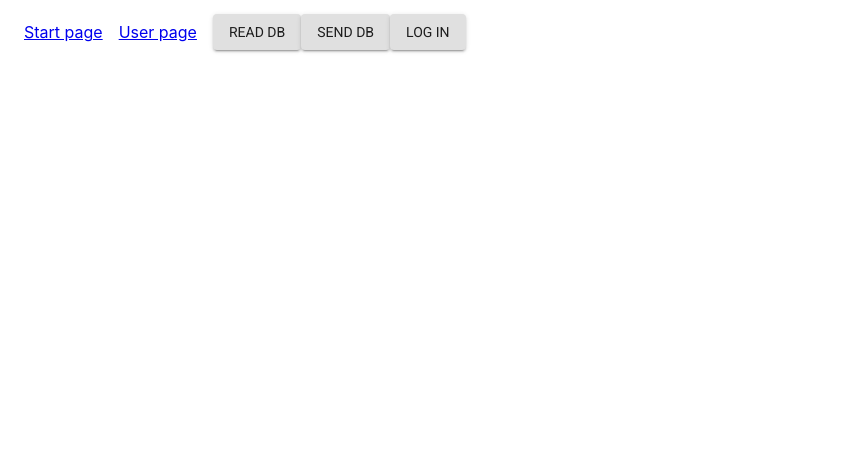
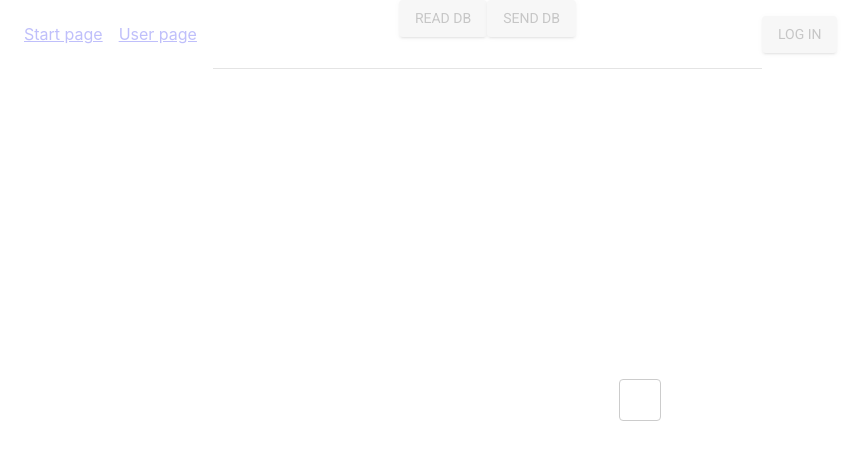
Before and after one commit to isaksc2/Before-Effects, a React (Create React App) app in the folder React/my-app/: page /user/ in a window 1280 px wide. Shown: the top 460 px of the page, without its empty margins (0-860 px from the left). Built offline with nearby package versions, Linux system fonts and the light colour scheme; no server answers.

Commit message:
popup init

```diff
--- a/React/my-app/package.json
+++ b/React/my-app/package.json
@@ -13,6 +13,7 @@
     "react-dom": "^17.0.2",
     "react-firebase-hooks": "^4.0.1",
     "react-google-login": "^5.2.2",
+    "react-modal": "^3.14.4",
     "react-native": "^0.66.4",
     "react-router-dom": "^6.2.1",
     "react-scripts": "4.0.3",
--- a/React/my-app/src/components/SubmitVideo.js
+++ b/React/my-app/src/components/SubmitVideo.js
@@ -1,17 +1,30 @@
-import React, { Component, Uploader, MediaUploader } from 'react';
+import React, { Component, Uploader, MediaUploader, useState } from 'react';
 import { Button } from '@material-ui/core'
 import { collection, getDocs, getDoc, setDoc, doc, serverTimestamp } from "firebase/firestore/lite"
 import { COOLDOWN, COOLDOWN_MARGIN } from '../Constants.js';
 import { authentication, db } from '../Firebase.js';
 import { googleSignIn } from './SignInOut.js';
+import UploadPopup from './UploadPopup.js';
+import Modal from "react-modal"
 
+const customStyles = {
+    content: {
+      top: '50%',
+      left: '50%',
+      right: 'auto',
+      bottom: 'auto',
+      marginRight: '-50%',
+      transform: 'translate(-50%, -50%)',
+    },
+  };
 
 
 export default class SubmitVideo extends Component {
     constructor(props) {
         super(props);
         this.state = {
-            toggleSFX: true
+            toggleSFX: true,
+            modalIsOpen: true
         };
     }
 
@@ -78,12 +91,17 @@ export default class SubmitVideo extends Component {
     }
 
 
-
     render() {
         return (
             <div>
                 <Button variant="contained" onClick={this.readDB}>read db</Button>
                 <Button variant="contained" onClick={this.sendDB}>send db</Button>
+                <Modal
+                    isOpen={this.state.modalIsOpen}
+                    style={customStyles}
+                    contentLabel="Example Modal">
+                </Modal>
+                <UploadPopup trigger ={true}></UploadPopup>
             </div>
         )
     }
--- /dev/null
+++ b/React/my-app/src/components/UploadPopup.css
@@ -0,0 +1,25 @@
+.popup {
+    position: fixed;
+    top: 100;
+    left: 0;
+    width: 100%;
+    height: 100vh;
+    background-color: rgba(0, 0, 0, 0.2);
+    display: flex;
+    justify-content: center;
+    align-items: center;
+}
+
+.popup-inner {
+    position: relative;
+    padding: 32px;
+    width: 100%;
+    max-width: 640px;
+    background-color: #FFF;
+}
+
+.popup-inner .close-btn {
+    position: absolute;
+    top: 16px;
+    right: 16px;
+}
--- /dev/null
+++ b/React/my-app/src/components/UploadPopup.js
@@ -0,0 +1,19 @@
+import React, { Component } from 'react'
+import { TextField } from '@material-ui/core'
+
+export default class UploadPopup extends Component {
+    constructor(props) {
+        super(props);
+    }
+    render() {
+        return (this.props.trigger) ? (
+            <div className='popup'>
+                <div className='popup-inner'>
+                    <TextField> Link for no-VFX no-music video</TextField>
+                    <TextField> Link for VFX video</TextField>
+                    <TextField> Title</TextField>
+                </div>
+            </div>
+        ) : ""
+    }
+}
```
Also changed, not shown: 1 other file (tests, documents, lock files or other folders).
